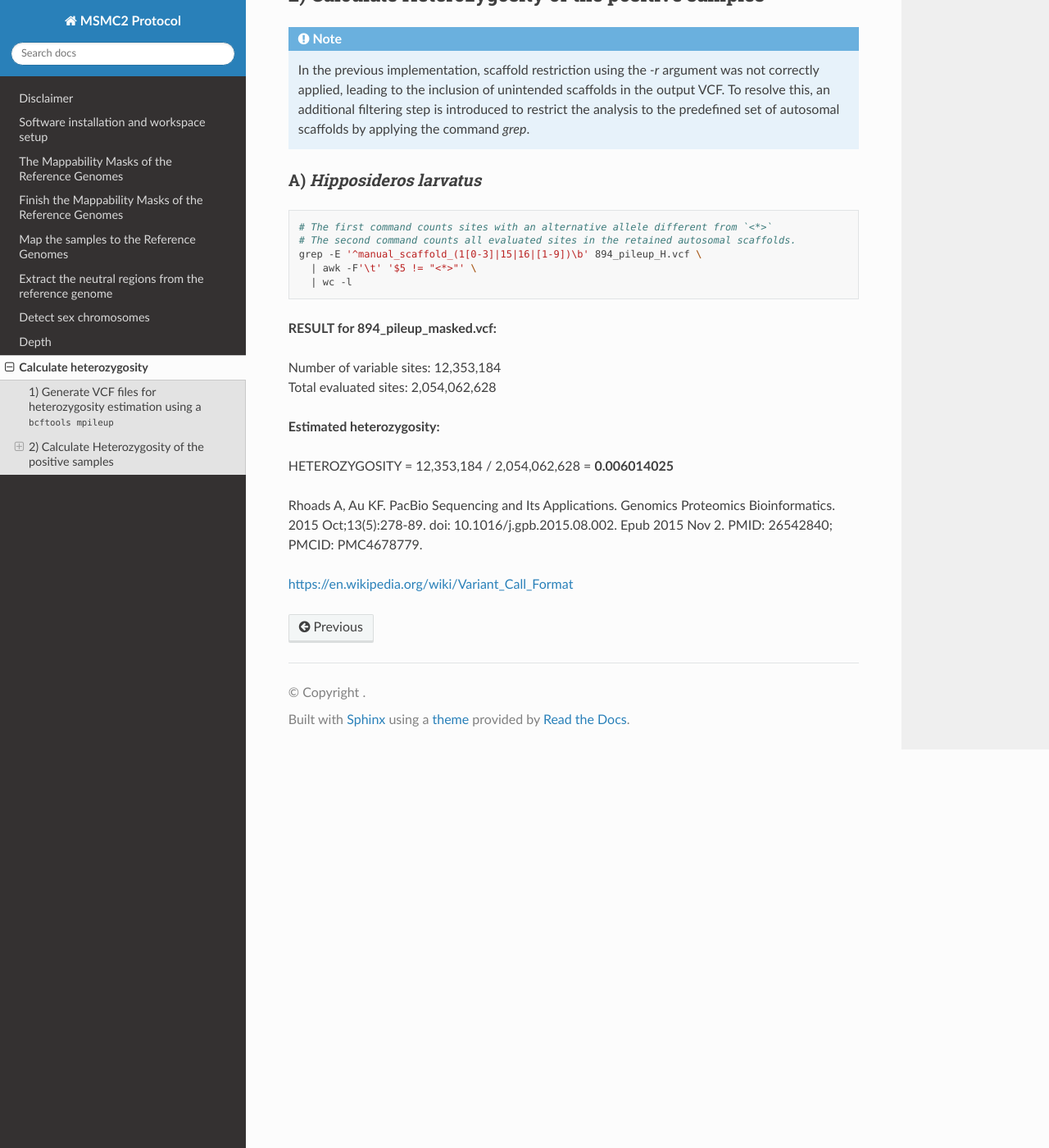
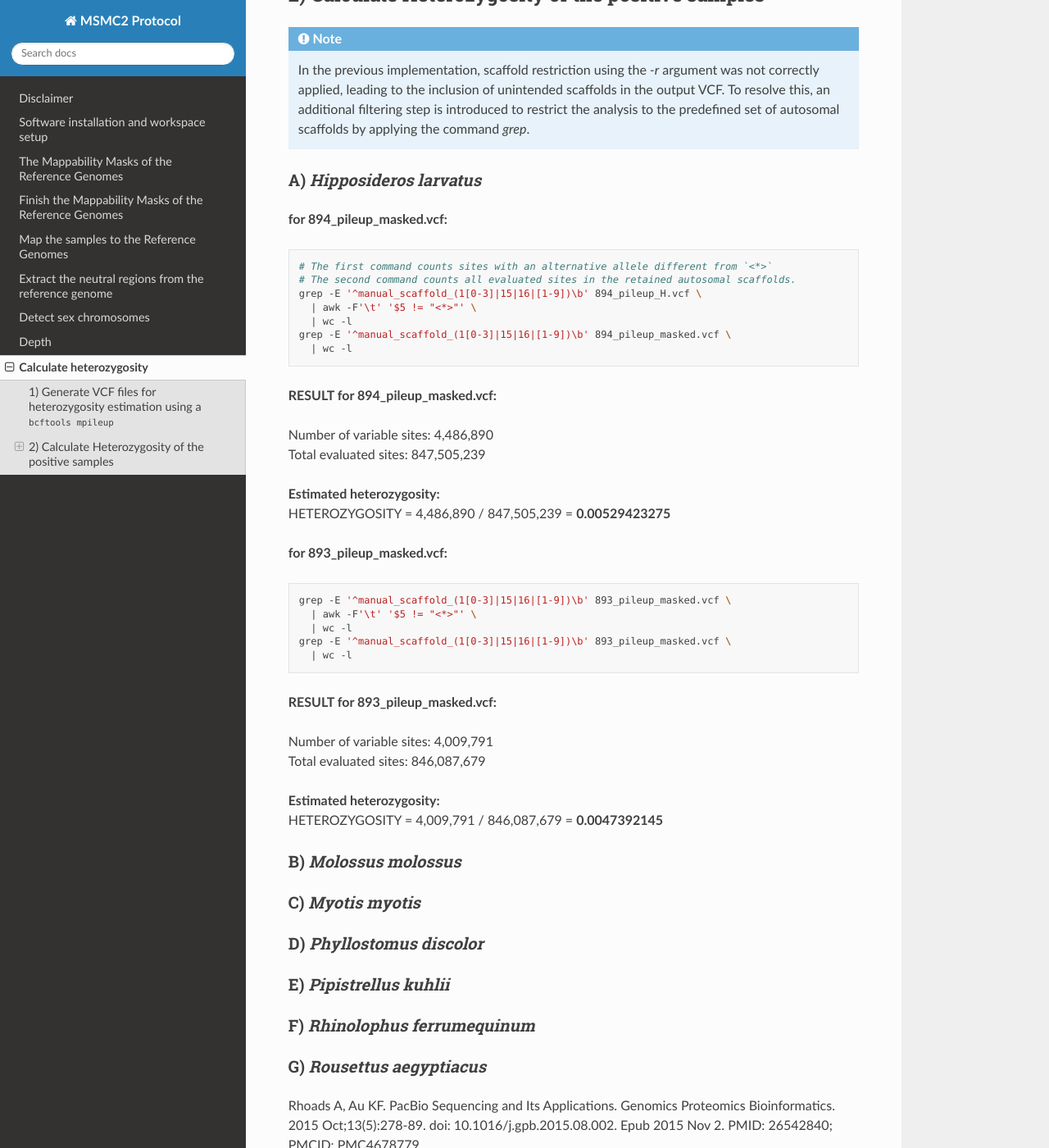
Before and after one commit to hoyosmanuel/MSMC2-Protocol, a Sphinx documentation site: the page built from docs/source/08_Data_Processing_7.rst, in a window 1280 px wide and 1400 px high, scrolled down 2949 px. Shown: the whole window at 82% size. Built offline with Sphinx 7.4.7 and the Read the Docs theme 3.1.0, drawn with Linux system fonts in a browser that asks for light colours.

Commit message:
Update 08_Data_Processing_7.rst

```diff
--- a/docs/source/08_Data_Processing_7.rst
+++ b/docs/source/08_Data_Processing_7.rst
@@ -155,6 +155,8 @@ Calculate heterozygosity
 A) *Hipposideros larvatus*
 ~~~~~~~~~~~~~~~~~~~~~~~~~~
 
+**for 894_pileup_masked.vcf:**
+
 .. code-block:: bash
 
    # The first command counts sites with an alternative allele different from `<*>`
@@ -162,21 +164,67 @@ A) *Hipposideros larvatus*
    grep -E '^manual_scaffold_(1[0-3]|15|16|[1-9])\b' 894_pileup_H.vcf \
      | awk -F'\t' '$5 != "<*>"' \
      | wc -l
+   grep -E '^manual_scaffold_(1[0-3]|15|16|[1-9])\b' 894_pileup_masked.vcf \
+     | wc -l
 
 | **RESULT for 894_pileup_masked.vcf:**
 
-| Number of variable sites: 12,353,184
-| Total evaluated sites: 2,054,062,628
+| Number of variable sites: 4,486,890
+| Total evaluated sites: 847,505,239
 
 | **Estimated heterozygosity:**
+| HETEROZYGOSITY = 4,486,890 / 847,505,239 = **0.00529423275**
 
-| HETEROZYGOSITY = 12,353,184 / 2,054,062,628 = **0.006014025**
+**for 893_pileup_masked.vcf:**
+
+.. code-block:: bash
+
+   grep -E '^manual_scaffold_(1[0-3]|15|16|[1-9])\b' 893_pileup_masked.vcf \
+     | awk -F'\t' '$5 != "<*>"' \
+     | wc -l
+   grep -E '^manual_scaffold_(1[0-3]|15|16|[1-9])\b' 893_pileup_masked.vcf \
+     | wc -l
+
+| **RESULT for 893_pileup_masked.vcf:**
+
+| Number of variable sites: 4,009,791
+| Total evaluated sites: 846,087,679
+
+| **Estimated heterozygosity:**
+| HETEROZYGOSITY = 4,009,791 / 846,087,679 = **0.0047392145**
 
 
 
 
 
 
+
+
+
+
+
+
+
+
+B) *Molossus molossus*
+~~~~~~~~~~~~~~~~~~~~~~~~~~
+
+C) *Myotis myotis*
+~~~~~~~~~~~~~~~~~~~~~~~~~~
+
+D) *Phyllostomus discolor*
+~~~~~~~~~~~~~~~~~~~~~~~~~~
+
+E) *Pipistrellus kuhlii*
+~~~~~~~~~~~~~~~~~~~~~~~~~~
+
+F) *Rhinolophus ferrumequinum*
+~~~~~~~~~~~~~~~~~~~~~~~~~~~~~~~
+
+G) *Rousettus aegyptiacus*
+~~~~~~~~~~~~~~~~~~~~~~~~~~~~~~~
+
+
 Rhoads A, Au KF. PacBio Sequencing and Its Applications. Genomics Proteomics Bioinformatics. 2015 Oct;13(5):278-89. doi: 10.1016/j.gpb.2015.08.002. Epub 2015 Nov 2. PMID: 26542840; PMCID: PMC4678779.
 
 https://en.wikipedia.org/wiki/Variant_Call_Format
```
